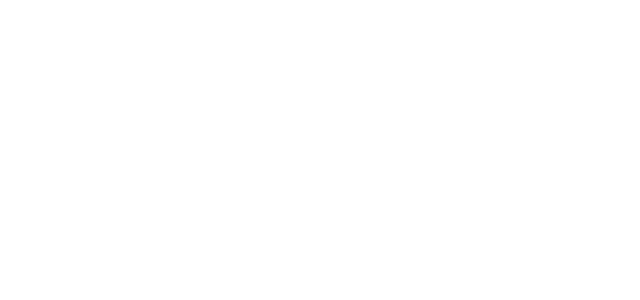
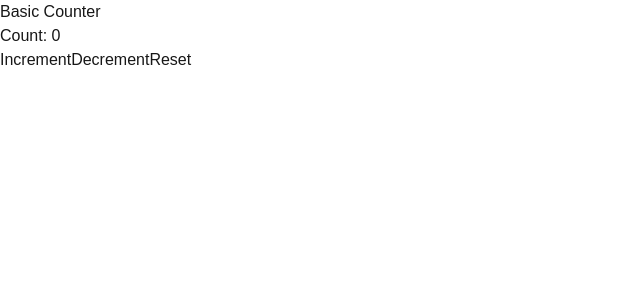
Before and after one commit to narapark7561/ReactReviewSelfStudy, a Next.js app in the folder awesomecarrie/: page /week-4/counter in a window 1280 px wide. Shown: the top 300 px of the page, without its empty margins (0-640 px from the left). Built offline with nearby package versions, Linux system fonts and the light colour scheme.

Commit message:
reviewing week-4

```diff
--- a/awesomecarrie/app/page.js
+++ b/awesomecarrie/app/page.js
@@ -18,6 +18,9 @@
         <li>
           <Link href="./week-3/props">Week 3 - Props</Link>
         </li>
+        <li>
+          <Link href="./week-4/counter">Week 4 - Counter</Link>
+        </li>
       </ul>
     </main>
   );
--- a/awesomecarrie/app/week-4/counter/counter.js
+++ b/awesomecarrie/app/week-4/counter/counter.js
@@ -0,0 +1,31 @@
+import { useState } from "react";
+
+export default function Counter() {
+  const [counter, setCounter] = useState(0); //setCouter가 함수다!
+
+  const incrementCounter = () => {
+    if (counter < 10) {
+      setCounter(counter + 1);
+    }
+  };
+
+  const decrementCounter = () => {
+    if (counter > 0) {
+      setCounter(counter - 1);
+    }
+  };
+
+  const resetCounter = () => {
+    setCounter(0);
+  };
+
+  return (
+    <div>
+      <h2>Basic Counter</h2>
+      <p>Count: {counter}</p>
+      <button onClick={incrementCounter}> Increment </button>
+      <button onClick={decrementCounter}> Decrement </button>
+      <button onClick={resetCounter}> Reset </button>
+    </div>
+  );
+}
--- a/awesomecarrie/app/week-4/counter/page.js
+++ b/awesomecarrie/app/week-4/counter/page.js
@@ -1,11 +1,9 @@
-import { useState } from "react";
+import Counter from "./counter";
 
-export default function Counter() {
-  const [counter, setCounter] = useState(0); //setCouter가 함수다!
-
-  const incrementCounter = () => {
-    if (counter < 10) {
-      setCounter;
-    }
-  };
+export default function CounterPage() {
+  return (
+    <main>
+      <Counter />
+    </main>
+  );
 }
```
